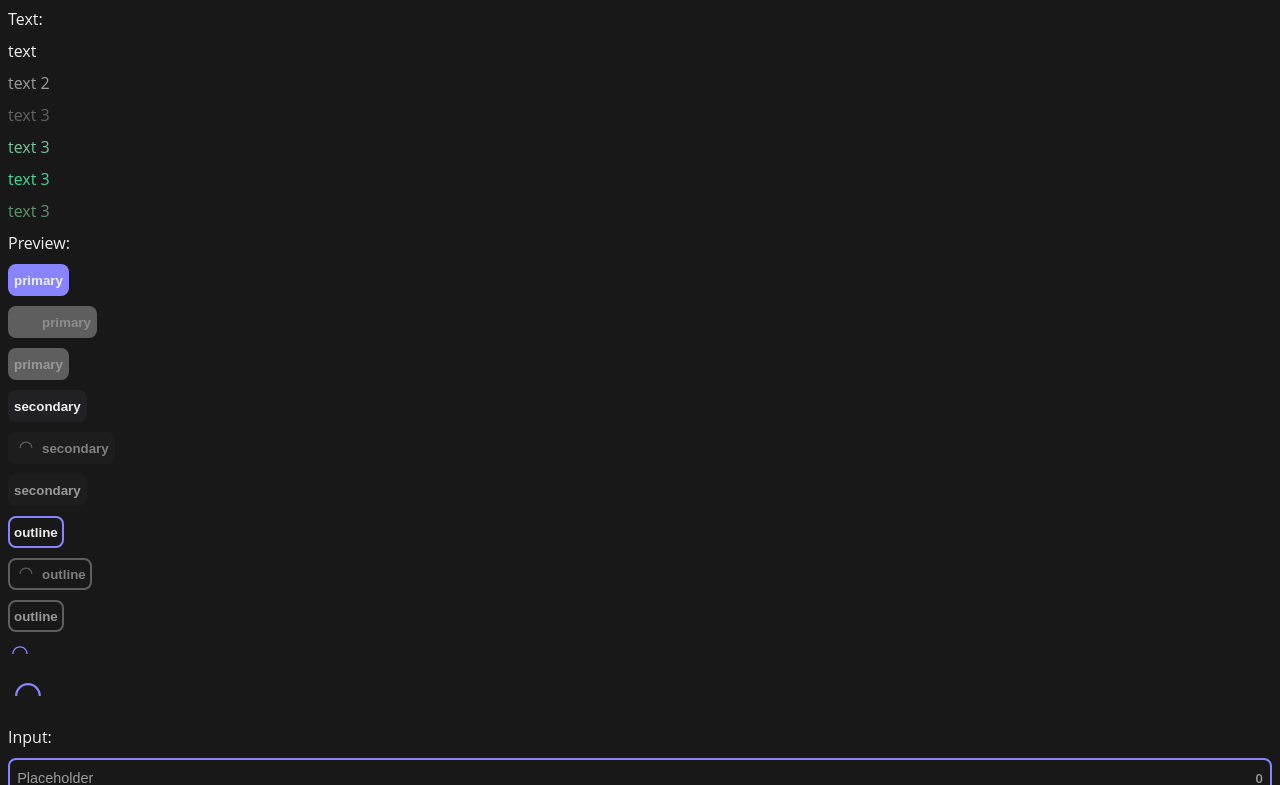
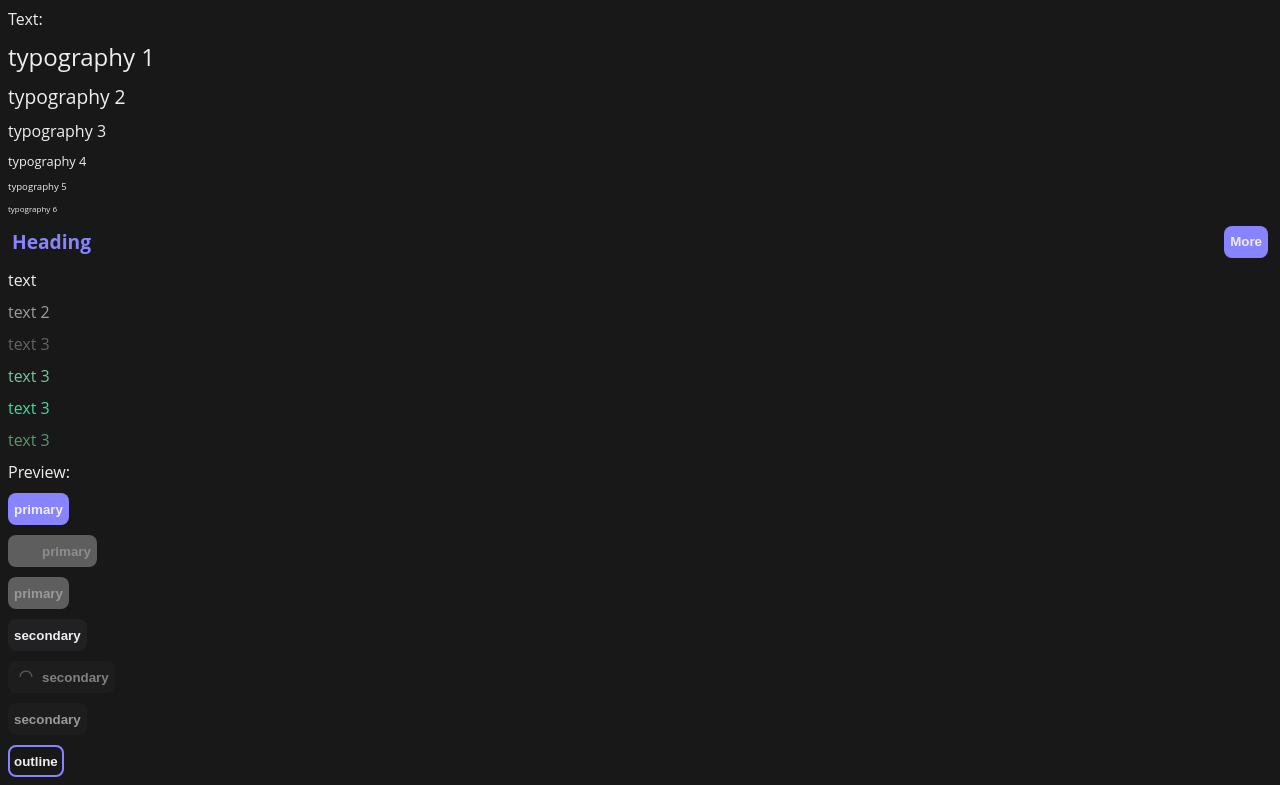
Before and after one commit to omniroot/yui-uikit, a React (Vite) app: page / in a window 1280 px wide. Shown: the top 785 px of the page. Built offline with nearby package versions, Linux system fonts and the light colour scheme.

Commit message:
add preview for typography and heading components

```diff
--- a/src/App.tsx
+++ b/src/App.tsx
@@ -1,15 +1,25 @@
-import { Button } from "lib";
-import styles from "./App.module.css";
-import { Spinner } from "lib/components/Spinner/Spinner";
-import { Input } from "lib/components/Input/Input";
+import { Button } from "lib"
+import styles from "./App.module.css"
+import { Spinner } from "lib/components/Spinner/Spinner"
+import { Input } from "lib/components/Input/Input"
+import { Typography } from "lib/components/Typography/Typography"
 
 function App() {
 	const onClickHandler = () => {
-    alert(1);
-  };
+		alert(1)
+	}
 	return (
 		<div className={styles.App}>
 			<span>Text:</span>
+			<Typography size="h1">typography 1</Typography>
+			<Typography size="h2">typography 2</Typography>
+			<Typography size="h3">typography 3</Typography>
+			<Typography size="h4">typography 4</Typography>
+			<Typography size="h5">typography 5</Typography>
+			<Typography size="h6">typography 6</Typography>
+			<Typography.Heading rightSlot={<Button>More</Button>}>
+				Heading
+			</Typography.Heading>
 			<span style={{ color: "var(--yui-color-lightgray)" }}>text</span>
 			<span style={{ color: "var(--yui-color-gray)" }}>text 2</span>
 			<span style={{ color: "var(--yui-color-darkgray)" }}>text 3</span>
@@ -53,7 +63,7 @@ function App() {
 			<Input onChangeCallback={(text) => console.log("chnage:", text)} />
 			<Input symbolCount={false} />
 		</div>
-  );
+	)
 }
 
-export default App;
+export default App
```
Lines whose indentation alone changed are shown as unchanged.
